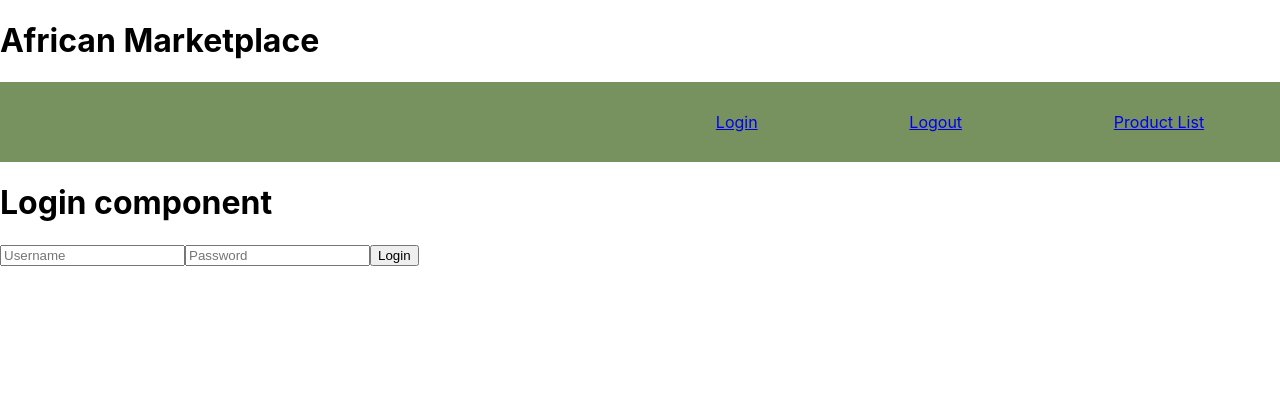
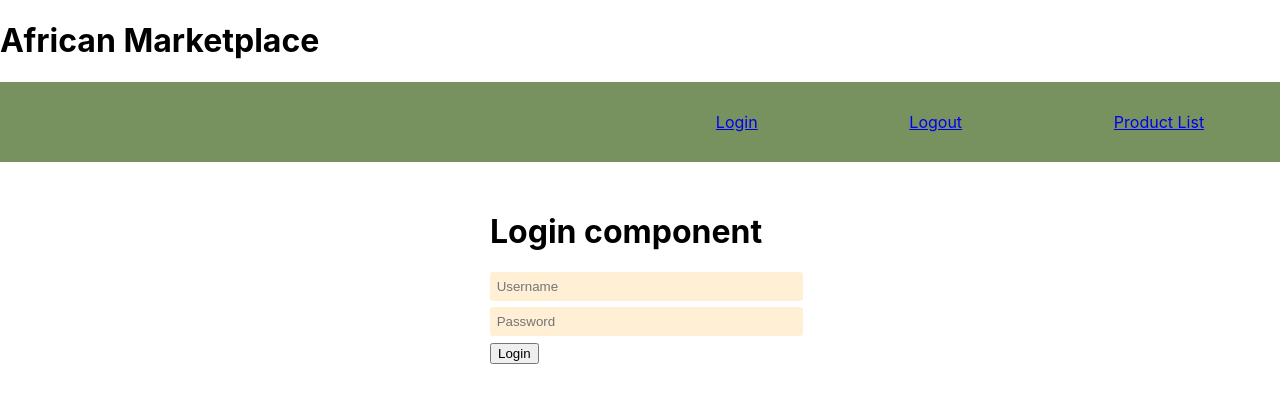
Before and after one commit to African-Marketplace-12-2020/front-end, a React (Create React App) app in the folder african-marketplace/: page /login in a window 1280 px wide. Shown: the top 402 px of the page. Built offline with nearby package versions, Linux system fonts and the light colour scheme.

Commit message:
Styled the login to make it look nice, also fixed the navlinks so they go to the login, logout and ProductList.

```diff
--- a/african-marketplace/src/components/forms/Login.js
+++ b/african-marketplace/src/components/forms/Login.js
@@ -2,6 +2,31 @@ import React, { useState } from 'react';
 import { withRouter, Redirect } from "react-router-dom";
 import { connect } from 'react-redux';
 import { login } from '../../actions/marketActions';
+import styled from "styled-components";
+
+export const FormGroup = styled.form`
+	color: black;
+    display: block;
+	width: 300px;
+	margin: 50px auto;
+`;
+
+export const Label = styled.label`
+	margin-bottom: 0.5em;
+	color: palevioletred;
+    display: block;
+`;
+
+
+export const Input = styled.input`
+	padding: 0.5em;
+	color: palevioletred;
+	background: papayawhip;
+	border: none;
+	border-radius: 3px;
+	width: 100%;
+	margin-bottom: 0.5em;
+`;
 
 const Login = (props) => {
     console.log(props)
@@ -32,16 +57,16 @@ const Login = (props) => {
 
     return (
         <div>
+            <FormGroup onSubmit={handleSubmit}>
             <h1>Login component</h1>
-            <form onSubmit={handleSubmit}>
-                <input
+            <Input id="label"
                 placeholder='Username'
                 type="text"
                 name="username"
                 value={credentials.username || ''}
                 onChange={handleChange}
             />
-                <input
+            <Input
                 placeholder='Password'
                 type="password"
                 name="password"
@@ -49,7 +74,7 @@ const Login = (props) => {
                 onChange={handleChange}
             />
             <button>Login</button>
-            </form>
+            </FormGroup>
         </div>
     )
 }
```
Also changed, not shown: 1 other file (tests, documents, lock files or other folders). Lines whose indentation alone changed are shown as unchanged.
